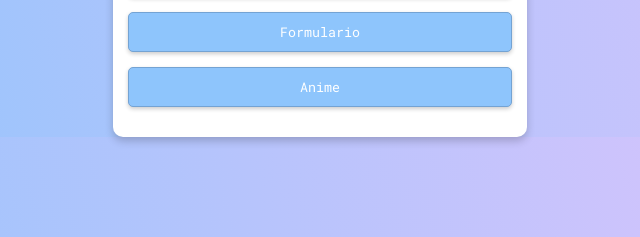
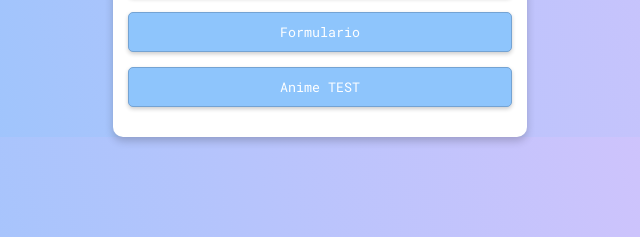
Before and after one commit to Jadack/sdq-web, a plain HTML site: page index.html in a window 1280 px wide. Shown: the part 471-708 px from the top of the page, 320-960 px from the left. Drawn offline with Linux system fonts and the light colour scheme.

Commit message:
Anime TEST

```diff
--- a/index.html
+++ b/index.html
@@ -23,7 +23,7 @@
                     <button class="btn">Formulario</button>
                 </a>
                 <a href="./projects/anime/index.html">
-                    <button class="btn">Anime</button>
+                    <button class="btn">Anime TEST</button>
                 </a>
             </div>
         </div>
```
